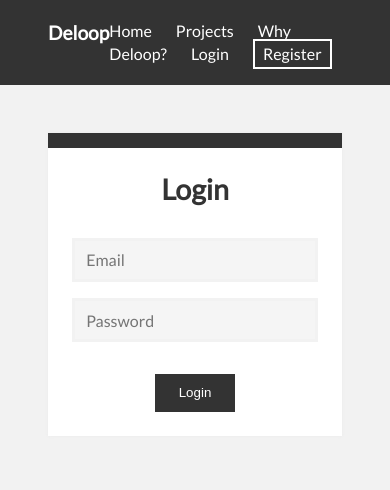
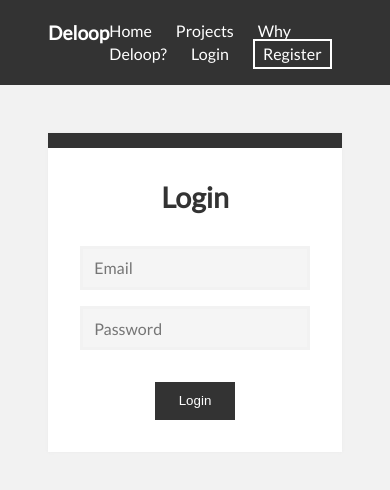
Before and after one commit to BarryPH/deloop, a Vue app in the folder client/: page /login in a window 390 px wide. Shown: the top 490 px of the page. Built offline with nearby package versions, Linux system fonts and the light colour scheme.

Commit message:
Correct container breakpoints and padding

```diff
--- a/client/src/assets/css/global.css
+++ b/client/src/assets/css/global.css
@@ -175,12 +175,24 @@ input:not([type=file]), select, textarea {
 }
 
 @media (max-width: 1060px) {
-	.container--sm, .container--md, .container, .container--lg {
+	.container, .container--lg {
 		padding: var(--container-padding-sm);
 	}
 
 	.section-header {
 		margin-bottom: var(--container-padding-sm);
+	}
+}
+
+@media (max-width: 800px) {
+	.container--md {
+		padding: var(--container-padding-sm);
+	}
+}
+
+@media (max-width: 600px) {
+	.container--sm {
+		padding: var(--container-padding-sm);
 	}
 }
 
@@ -196,7 +208,7 @@ input:not([type=file]), select, textarea {
 
 @media (max-width: 1060px) {
 	.panel {
-		padding: 1.5rem;
+		padding: 2rem;
 	}
 }
 
```
